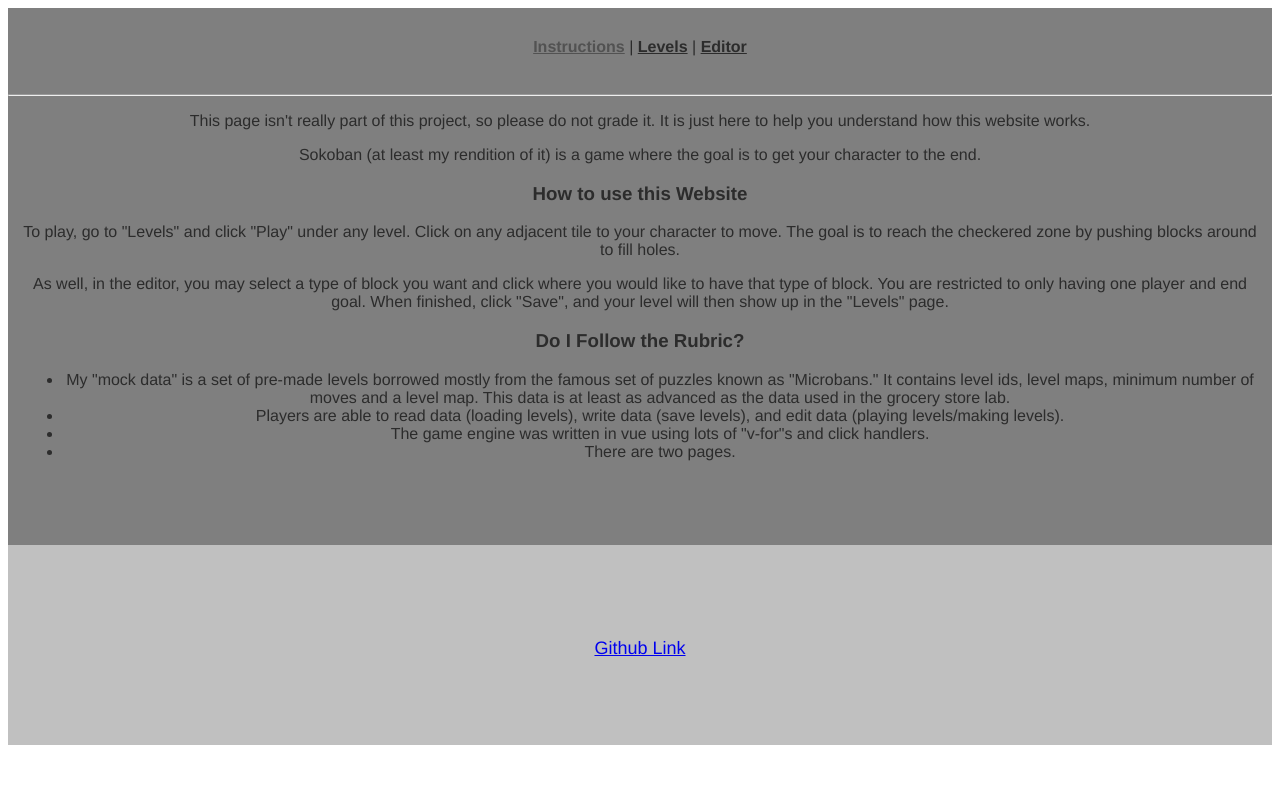
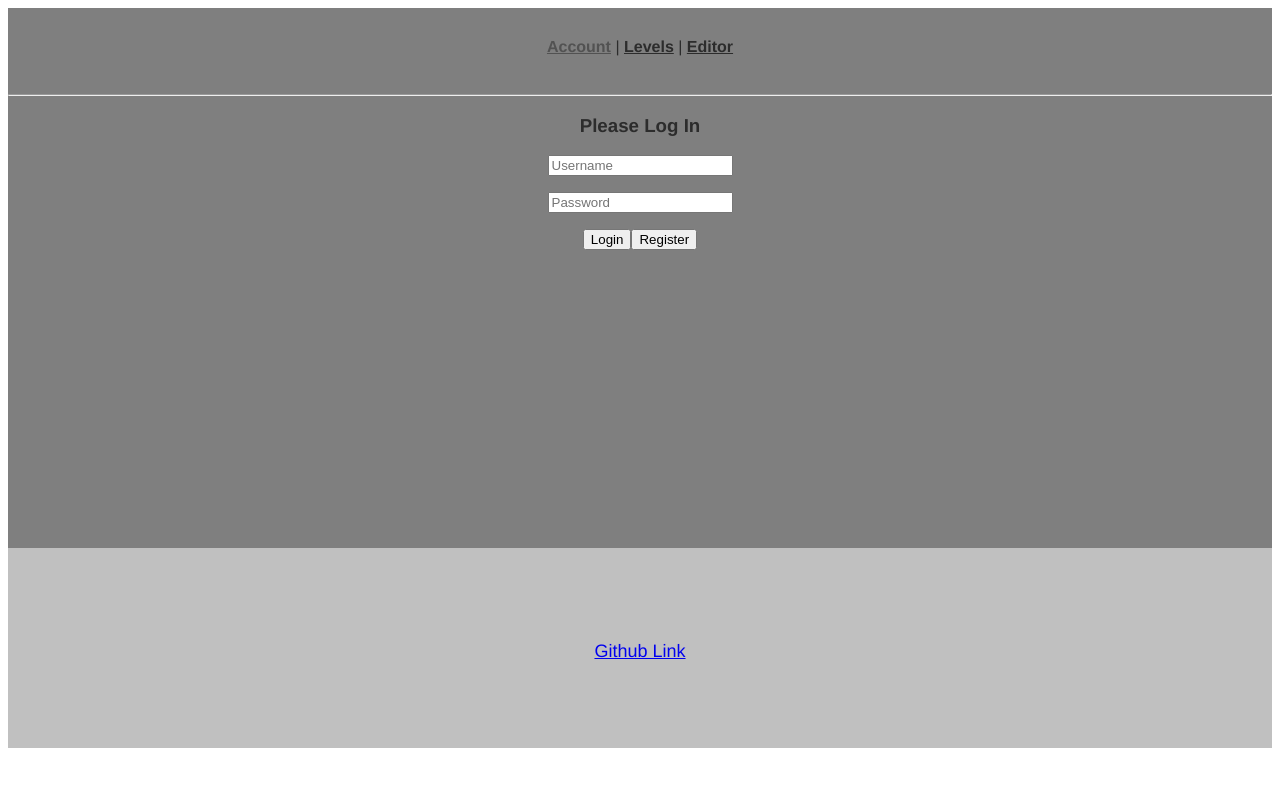
Before and after one commit to q1a2/sokoban, a Vue app: page / in a window 1280 px wide. Shown: the top 786 px of the page. Built offline with nearby package versions, Linux system fonts and the light colour scheme.

Commit message:
Added Persistent Database and login capabilities.

```diff
--- a/package.json
+++ b/package.json
@@ -8,6 +8,7 @@
     "lint": "vue-cli-service lint"
   },
   "dependencies": {
+    "axios": "^0.21.1",
     "core-js": "^3.6.5",
     "vue": "^2.6.11",
     "vue-router": "^3.2.0"
--- a/src/App.vue
+++ b/src/App.vue
@@ -1,7 +1,7 @@
 <template>
   <div id="app">
     <div id="nav">
-      <router-link to="/">Instructions</router-link> |
+      <router-link to="/">Account</router-link> |
       <router-link to="/levels">Levels</router-link> |
       <router-link to="/editor">Editor</router-link>
     </div>
--- a/src/components/Game.vue
+++ b/src/components/Game.vue
@@ -19,6 +19,7 @@
 
 
 <script>
+import axios from 'axios';
 export default {
   name: 'Game',
   props: {
@@ -80,6 +81,28 @@ export default {
   },
   created: function() {
     this.moves = 0;
+  },
+  watch: {
+    victory: async function(myVar) {
+      if(myVar === true) {
+        if(this.moves > this.$root.$data.currentLevel.minMoves) {
+          this.$root.$data.currentUser.completedLevels++;
+          await axios.put("/api/beatLevel",{
+            name: this.$root.$data.currentUser.name,
+            levels: this.$root.$data.currentUser.completedLevels,
+          });
+        }
+        else {
+          this.$root.$data.currentUser.completedLevels++;
+          this.$root.$data.currentUser.perfectLevels++;
+          await axios.put("/api/beatPerfectly",{
+            name: this.$root.$data.currentUser.name,
+            levels: this.$root.$data.currentUser.completedLevels,
+            perfectLevels: this.$root.$data.currentUser.perfectLevels,
+          });
+        }
+      }
+    }
   }
 }
 </script>
--- a/src/main.js
+++ b/src/main.js
@@ -8,7 +8,8 @@ Vue.config.productionTip = false
 let data = {
   currentState: [],
   currentLevel: [],
-  levelList: levels
+  levelList: levels,
+  currentUser: null
 }
 
 console.log(data.currentState)
--- a/src/router/index.js
+++ b/src/router/index.js
@@ -1,14 +1,14 @@
 import Vue from 'vue'
 import VueRouter from 'vue-router'
-import Instructions from '../views/Instructions.vue'
+import Login from '../views/Login.vue'
 
 Vue.use(VueRouter)
 
 const routes = [
   {
     path: '/',
-    name: 'Instructions',
-    component: Instructions
+    name: 'Login',
+    component: Login
   },
   {
     path: '/levels',
--- a/src/views/Editor.vue
+++ b/src/views/Editor.vue
@@ -14,12 +14,14 @@
         <img :src="'../images/tiles/'+tile.type+'.png'" @click="edit(tile)"/>
       </a>
     </div>
-    <button @click="save()">Save</button>
+    <p style="color:#df2020" v-if="$root.$data.currentUser == null">Make sure to log in to save your levels!</p>
+    <button @click="save()" v-else>Save</button>
     <p>{{error}}</p>
   </div>
 </template>
 
 <script>
+import axios from 'axios';
 export default {
   name: 'Editor',
   props: {
@@ -46,7 +48,7 @@ export default {
       }
       tile.type = this.currentType;
     },
-    save() {
+    async save() {
       if(this.$root.$data.currentLevel.name === "") {
         this.error = "Please Choose a Level Title First.";
         return;
@@ -59,6 +61,14 @@ export default {
       }
 
       this.$root.$data.levelList.push(this.$root.$data.currentLevel);
+      console.log(this.$root.$data.currentLevel);
+      await axios.post("/api/newLevel",{
+        id: this.$root.$data.currentLevel.id,
+        name: this.$root.$data.currentLevel.name,
+        minMoves: this.$root.$data.currentLevel.minMoves,
+        creator: this.$root.$data.currentLevel.creator,
+        tiles: this.$root.$data.currentLevel.tiles
+      });
       this.reset();
       this.error = "Level saved successfully.";
 
@@ -87,7 +97,10 @@ export default {
       }
       let id = this.$root.$data.levelList[this.$root.$data.levelList.length - 1].id + 1;
 
-      this.$root.$data.currentLevel = { id: id, name: "", minMoves: 1000, creator: "user", tiles: idMap }
+      this.$root.$data.currentLevel = { id: id, name: "", minMoves: 1000, creator: "", tiles: idMap };
+      if(this.$root.$data.currentUser != null) {
+        this.$root.$data.currentLevel.creator = this.$root.$data.currentUser.username;
+      }
     }
   },
   created: function() {
--- a/src/views/Instructions.vue
+++ /dev/null
@@ -1,34 +0,0 @@
-<template>
-<div class="text">
-  <p>This page isn't really part of this project, so please do not grade it.
-    It is just here to help you understand how this website works.</p>
-  <p>Sokoban (at least my rendition of it) is a game where the goal is to get your character to the end.</p>
-  <h3>How to use this Website</h3>
-  <p>To play, go to "Levels" and click "Play" under any level. Click on any adjacent tile to your character to move.
-    The goal is to reach the checkered zone by pushing blocks around to fill holes.</p>
-  <p>As well, in the editor, you may select a type of block you want and click where you would like to have that type of block.
-    You are restricted to only having one player and end goal. When finished, click "Save", and your level will then show up
-    in the "Levels" page.</p>
-  <h3>Do I Follow the Rubric?</h3>
-  <ul>
-    <li>My "mock data" is a set of pre-made levels borrowed mostly from the famous set of puzzles known as "Microbans."
-      It contains level ids, level maps, minimum number of moves and a level map. This data is at least as advanced as
-      the data used in the grocery store lab.</li>
-    <li>Players are able to read data (loading levels), write data (save levels), and edit data (playing levels/making levels).</li>
-    <li>The game engine was written in vue using lots of "v-for"s and click handlers.</li>
-    <li>There are two pages.</li>
-  </ul>
-</div>
-</template>
-
-<script>
-export default {
-  name: 'Instructions'
-}
-</script>
-
-<style scoped>
-.text {
-  margin: 15px;
-}
-</style>
--- a/src/views/Levels.vue
+++ b/src/views/Levels.vue
@@ -33,6 +33,7 @@
 </template>
 
 <script>
+import axios from 'axios';
 import Game from "../components/Game.vue"
 export default {
   name: 'Levels',
@@ -47,6 +48,9 @@ export default {
       return this.$root.$data.levelList.filter(level => level.creator === "default");
     },
     userLevels() {
+      if(this.$root.$data.currentUser != null) {
+        return this.$root.$data.levelList.filter(level => level.creator === this.$root.$data.currentUser.username);
+      }
       return this.$root.$data.levelList.filter(level => level.creator === "user");
     }
   },
@@ -56,7 +60,11 @@ export default {
       this.$root.$data.currentState = JSON.parse(JSON.stringify(level.tiles));
       this.playing = true;
     },
-    remove(level) {
+    async remove(level) {
+      console.log({creator: level.creator, name: level.name});
+      let test = {creator: level.creator, name: level.name};
+      console.log(test);
+      await axios.delete("/api/deleteLevel/" + level.creator + "/" + level.name);
       level.creator = "none";
       level.name = "";
     }
--- /dev/null
+++ b/src/views/Login.vue
@@ -0,0 +1,126 @@
+<template>
+<div>
+  <div class="login" v-if="$root.$data.currentUser === null">
+    <h3>Please Log In</h3>
+    <input v-model="name" placeholder="Username">
+    <p></p>
+    <input v-model="pass" placeholder="Password">
+    <p></p>
+    <div class="buttons">
+      <button @click="login()" href="#">Login</button>
+      <button @click="register()" href="#">Register</button>
+    </div>
+    <p style="color:#ff0000">{{error}}</p>
+  </div>
+  <div class="logout" v-else>
+    <h3>{{$root.$data.currentUser.username}}, welcome to sokoban.com!</h3>
+    <p>You have beaten {{$root.$data.currentUser.completedLevels}} levels, {{$root.$data.currentUser.minMoveLevels}} in the minimum number of moves.</p>
+    <h4>Change your password:</h4>
+    <input v-model="pass" placeholder="Password">
+    <p></p>
+    <div class="buttons">
+      <button @click="updatePass()" href="#">Change</button>
+      <button @click="deleteAccount()" href="#">Delete Account</button>
+    </div>
+  </div>
+</div>
+</template>
+
+<script>
+import axios from 'axios';
+export default {
+  name: 'Login',
+  data() {
+    return {
+      name: '',
+      pass: '',
+      error: '',
+    }
+  },
+  methods: {
+    async login() {
+      try {
+        let response = await axios.post("/api/login",{
+          name: this.name,
+          pass: this.pass,
+        });
+        if(response.data.error == undefined) {
+          this.$root.$data.currentUser = response.data;
+          this.error = "";
+          this.pass = "";
+
+          let levelsMadeByThisUser = await axios.get("/api/levels/" + this.name);
+          console.log(levelsMadeByThisUser);
+          this.$root.$data.levelList = this.$root.$data.levelList.concat(levelsMadeByThisUser.data);
+
+          return true;
+        }
+        else {
+          this.error = response.data.error;
+          return false;
+        }
+      } catch (error) {
+        console.log(error);
+      }
+    },
+    async register() {
+      try {
+        let response = await axios.post("/api/register",{
+          name: this.name,
+          pass: this.pass,
+        });
+        if(response.data.error == undefined) {
+          this.$root.$data.currentUser = response.data;
+          this.error = "";
+          this.pass = "";
+          return true;
+        }
+        else {
+          this.error = response.data.error;
+          return false;
+        }
+      } catch (error) {
+        console.log(error);
+      }
+    },
+    async updatePass() {
+      try {
+        let response = await axios.put("/api/updatePassword",{
+          name: this.$root.$data.currentUser.name,
+          pass: this.pass,
+        });
+        if(response.data.error == undefined) {
+          return true;
+        }
+        else {
+          this.error = response.data.error;
+          return false;
+        }
+      } catch (error) {
+        console.log(error);
+      }
+    },
+    async deleteAccount() {
+      try {
+        let response = await axios.delete("/api/deleteUser",{
+          name: this.$root.$data.currentUser.name,
+        });
+        if(response.data.error == undefined) {
+          this.$root.$data.currentUser = null;
+          return true;
+        }
+        else {
+          this.error = response.data.error;
+          return false;
+        }
+      } catch (error) {
+        console.log(error);
+      }
+    }
+  }
+}
+</script>
+
+<style scoped>
+
+</style>
--- /dev/null
+++ b/vue.config.js
@@ -0,0 +1,5 @@
+module.exports = {
+  devServer: {
+    proxy: 'http://localhost:3000',
+  }
+}
```
Also changed, not shown: 1 other file (tests, documents, lock files or other folders).
